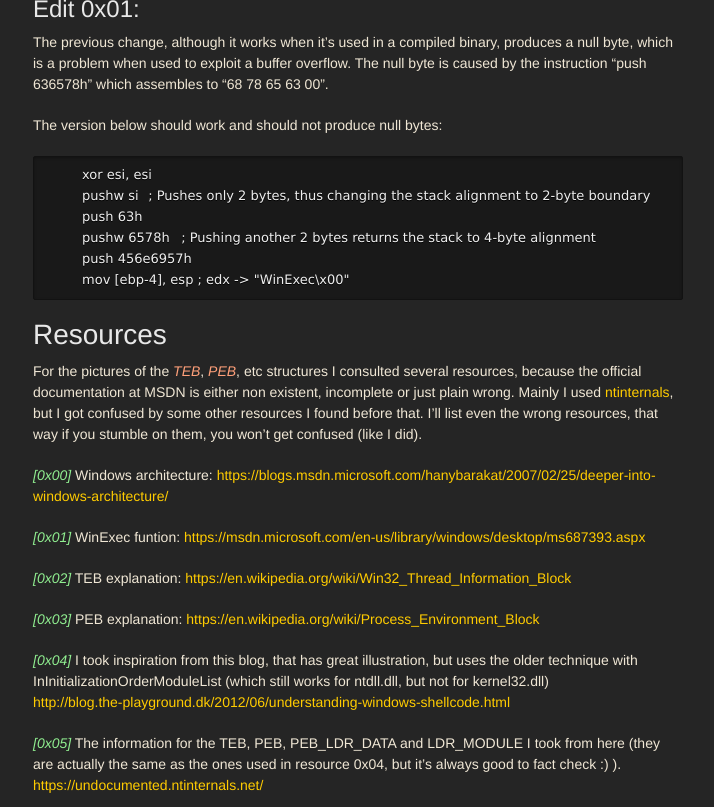
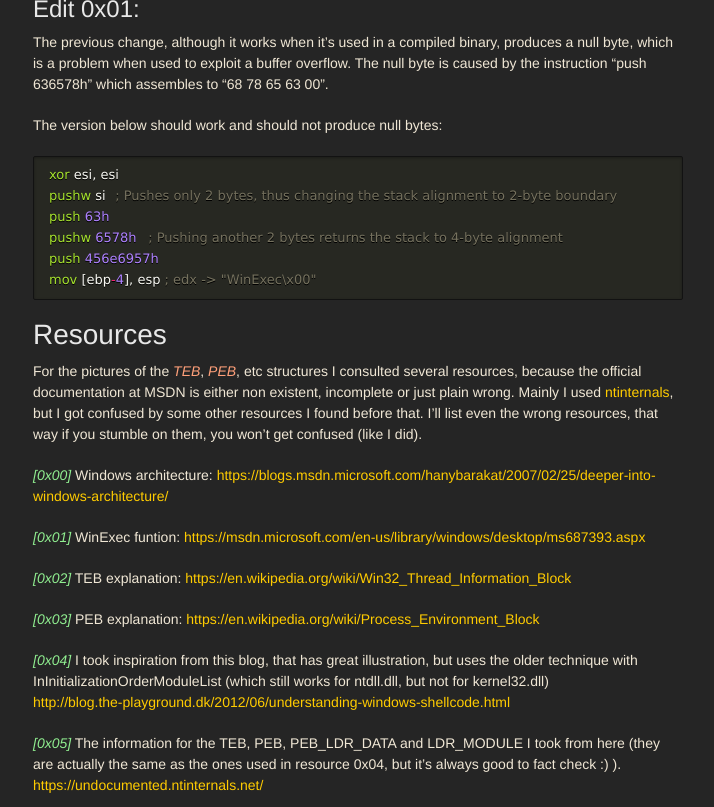
Before and after one commit to idafchev/idafchev.github.io, a Jekyll site: the page built from _posts/2017-09-26-writing_windows_shellcode.md, in a window 1280 px wide and 900 px high, scrolled down 18295 px, cut to the strip 93-900 px from the top of the window. Shown: the whole strip, without its empty margins (282-996 px from the left). Built offline with Jekyll 4.4.1, drawn with Linux system fonts in a browser that asks for light colours; nearby versions of some CDN libraries; some web fonts are replaced; comment, search, counter and statistics services are not loaded.

Commit message:
Update 2017-09-26-writing_windows_shellcode.md

````diff
--- a/_posts/2017-09-26-writing_windows_shellcode.md
+++ b/_posts/2017-09-26-writing_windows_shellcode.md
@@ -574,13 +574,13 @@ With the fix the stack is aligned to 4 bytes:
 The previous change, although it works when it's used in a compiled binary, produces a null byte, which is a problem when used to exploit a buffer overflow. The null byte is caused by the instruction "push 636578h" which assembles to "68 78 65 63 00".
 
 The version below should work and should not produce null bytes:
-```asm
-        xor esi, esi
-        pushw si	; Pushes only 2 bytes, thus changing the stack alignment to 2-byte boundary
-        push 63h
-        pushw 6578h	; Pushing another 2 bytes returns the stack to 4-byte alignment
-        push 456e6957h
-        mov [ebp-4], esp ; edx -> "WinExec\x00"
+```nasm
+xor esi, esi
+pushw si	; Pushes only 2 bytes, thus changing the stack alignment to 2-byte boundary
+push 63h
+pushw 6578h	; Pushing another 2 bytes returns the stack to 4-byte alignment
+push 456e6957h
+mov [ebp-4], esp ; edx -> "WinExec\x00"
 ```
 
 # <a name="resources"></a> Resources
````
